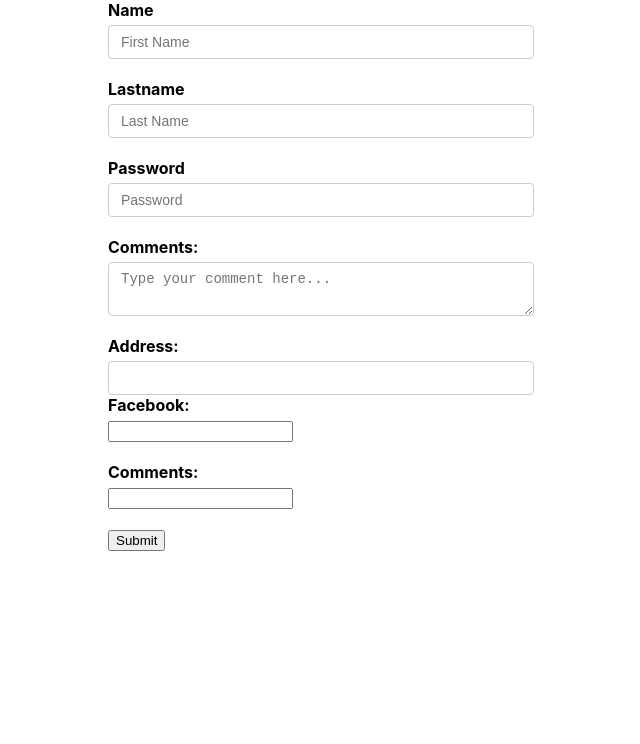
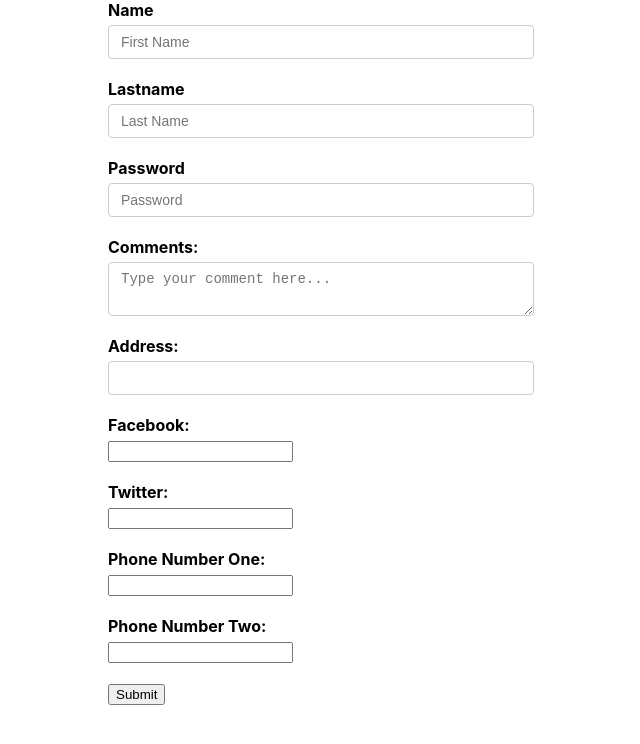
Before and after one commit to ashishraina-projects/Formik, a React (Create React App) app: page / in a window 1280 px wide. Shown: the top 744 px of the page, without its empty margins (319-959 px from the left). Built offline with nearby package versions, Linux system fonts and the light colour scheme.

Commit message:
Send-Data-as-array-onSubmit

```diff
--- a/src/components/FormComponent.js
+++ b/src/components/FormComponent.js
@@ -14,7 +14,8 @@ const FormComponent = () => {
 		social: {
 			facebook:'',
 			twitter: ''
-		}
+		},
+		phoneNumbers : ['','']
 	}
 
 	const onSubmit = values => {
@@ -105,6 +106,7 @@ const FormComponent = () => {
 						}}
 					</Field>
 					<ErrorMessage name='address' />
+				</div>
 
 				<div className="formfield">
 					<label htmlFor="facebook">Facebook: </label>
@@ -115,14 +117,28 @@ const FormComponent = () => {
 				</div>
 
 				<div className="formfield">
-					<label htmlFor="twitter">Comments: </label>
+					<label htmlFor="twitter">Twitter: </label>
 					<Field
 						name='social.twitter'
 					/>
 					<ErrorMessage name='social.twitter' component={Error} />
 				</div>
+
+				<div className="formfield">
+					<label htmlFor="phonenumber1">Phone Number One: </label>
+					<Field
+						name='phoneNumbers[0]'
+					/>
+					<ErrorMessage name='phoneNumbers[0]' component={Error} />
 				</div>
 
+				<div className="formfield">
+					<label htmlFor="phonenumbers2">Phone Number Two: </label>
+					<Field
+						name='phoneNumbers[1]'
+					/>
+					<ErrorMessage name='phoneNumbers[1]' component={Error} />
+				</div>
 				<button type='submit'>Submit</button>
 			</Form>
 		</Formik>
```
